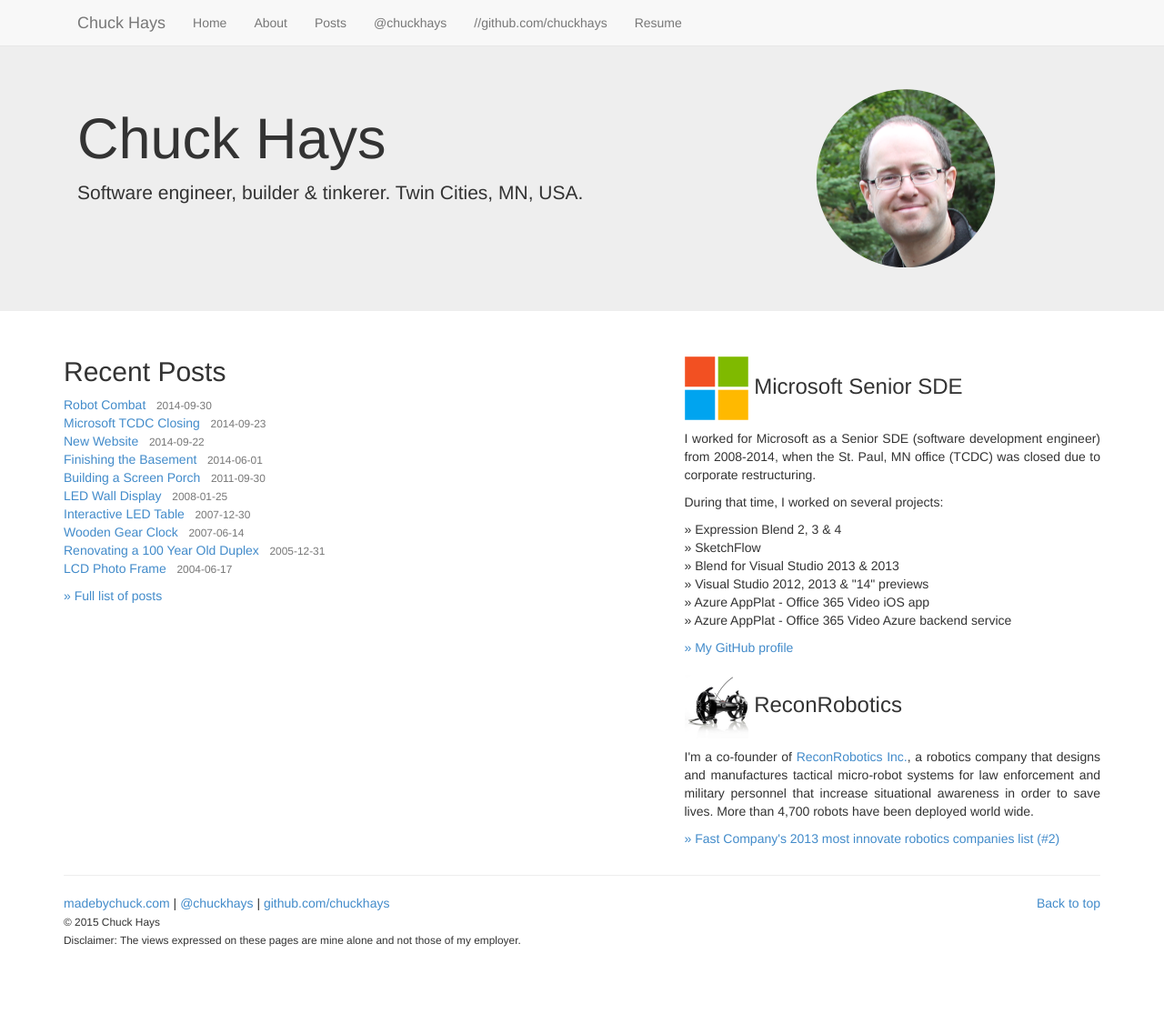
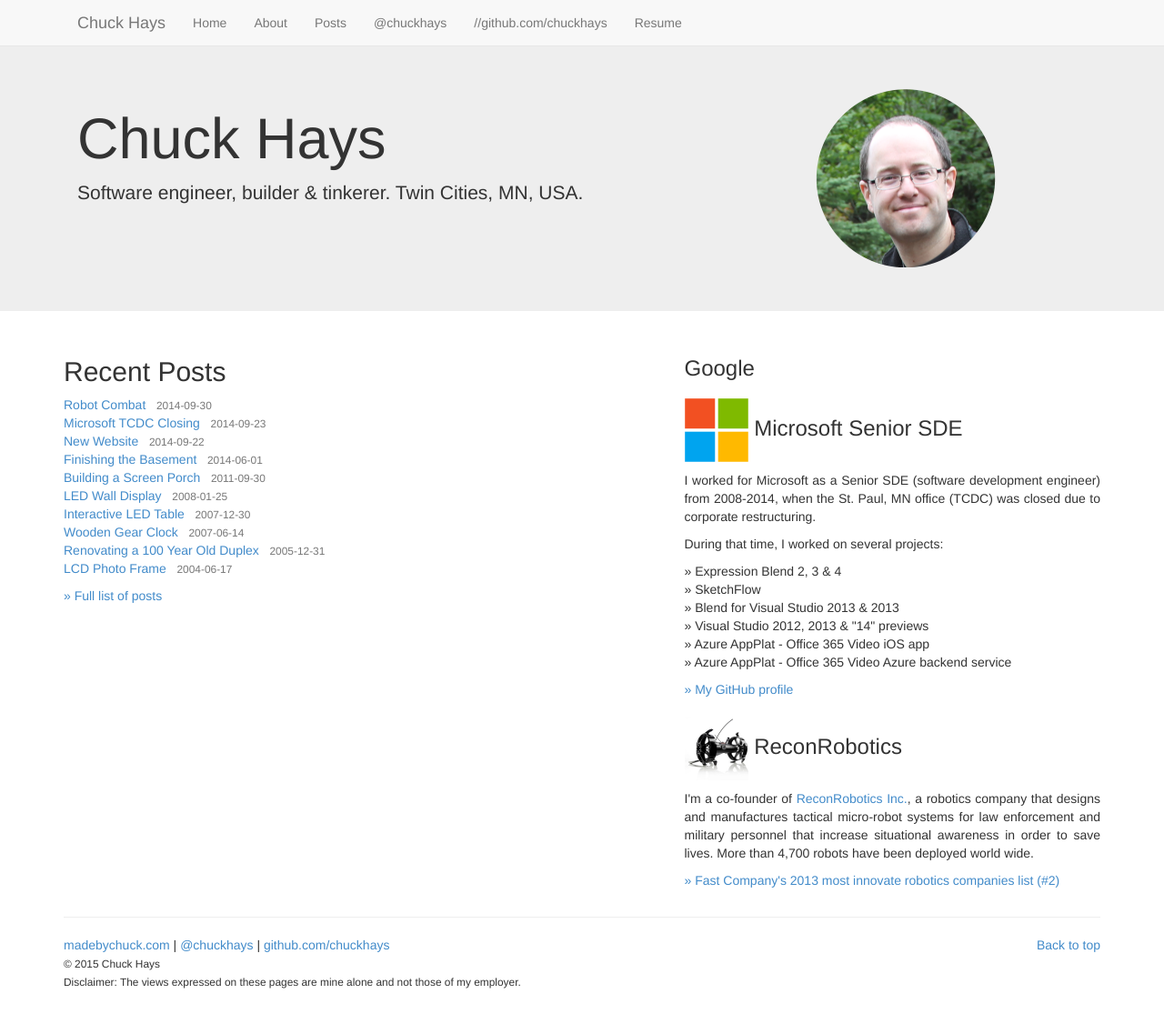
Before and after one commit to chuckhays/chuckhays.github.io, a Jekyll site: the page built from index.html, in a window 1280 px wide and 1139 px high. Shown: the top 1126 px of the window at 91% size. Built offline with Jekyll 4.4.1, drawn with Linux system fonts in a browser that asks for light colours; nearby versions of some CDN libraries; Markdown is read by kramdown in place of the engine named in the settings; the list of posts is cut into pages by our own code.

Commit message:
Update index.html

```diff
--- a/index.html
+++ b/index.html
@@ -35,6 +35,7 @@
 		</div>
 
 		<div class="col-md-5">
+			<h3>Google</h3>
 			<h3 style="vertical-align: text-top">
 				<img src="images/msft.png" style="width: 70px; height: 70px" />
 				Microsoft Senior SDE
```
